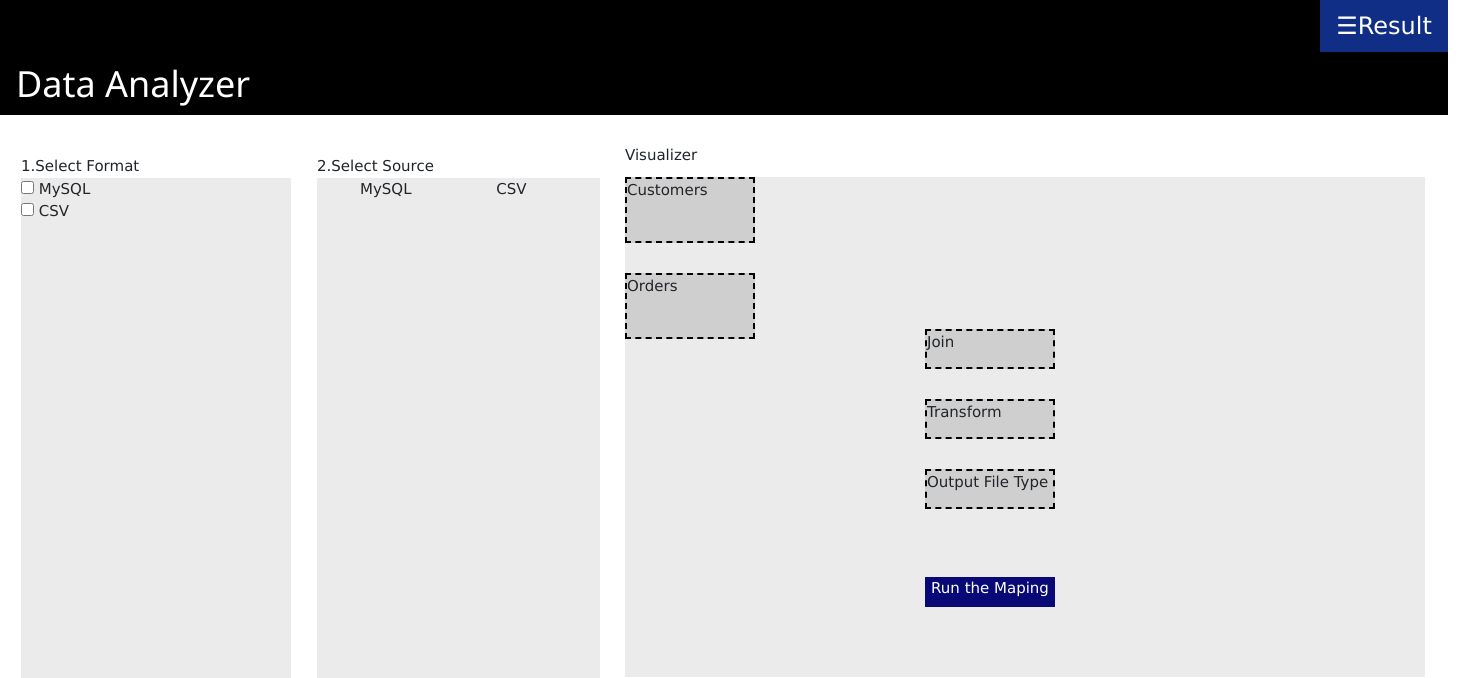
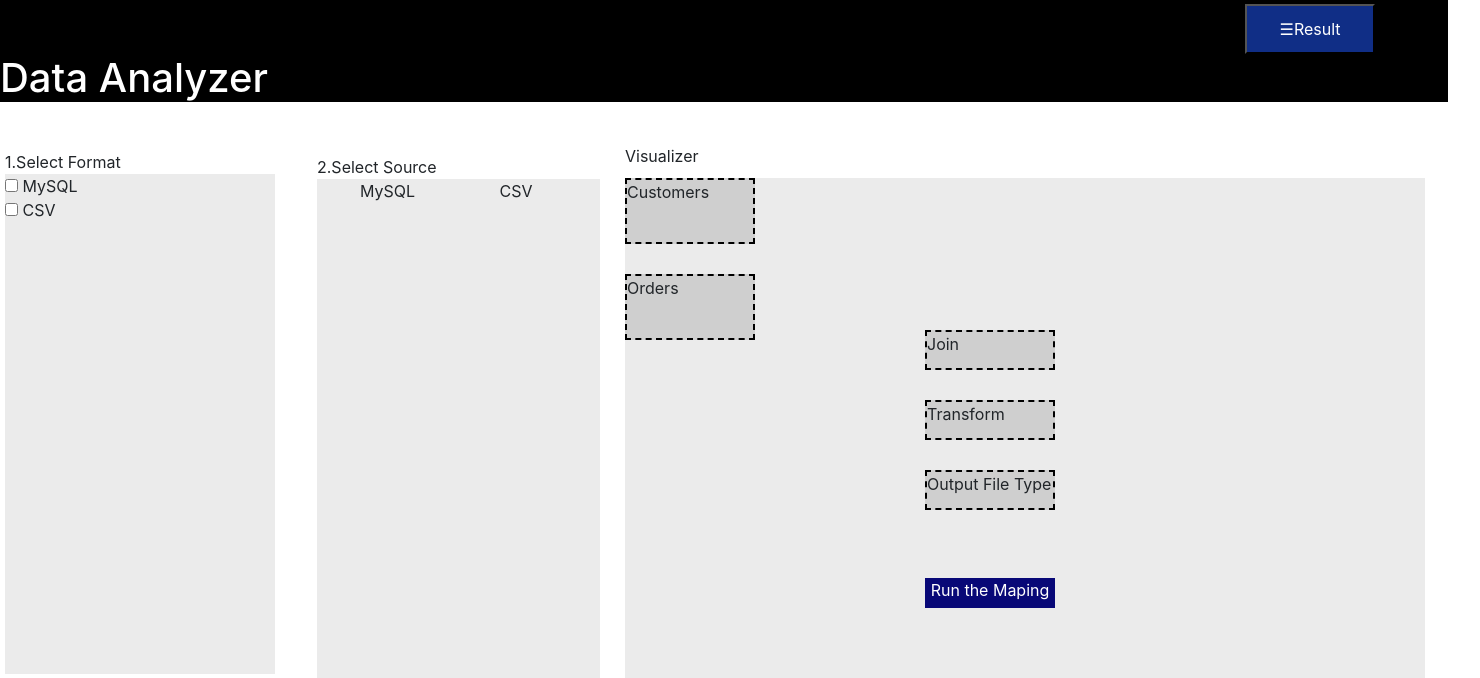
Before and after one commit to Syamgith/DataAnalyzer, a PHP site: page / in a window 1480 px wide. Shown: the top 678 px of the page. Run offline with PHP 8.4, Linux system fonts and the light colour scheme.

Commit message:
css edits

```diff
--- a/index.html
+++ b/index.html
@@ -7,7 +7,7 @@
     <title>Data Analyzer</title>
     <link rel="stylesheet" href="https://stackpath.bootstrapcdn.com/bootstrap/4.3.1/css/bootstrap.min.css" integrity="sha384-ggOyR0iXCbMQv3Xipma34MD+dH/1fQ784/j6cY/iJTQUOhcWr7x9JvoRxT2MZw1T" crossorigin="anonymous">
     <link rel="stylesheet" href="style.css">
-    <link rel="stylesheet" href="https://www.w3schools.com/w3css/4/w3.css">
+    <!-- <link rel="stylesheet" href="https://www.w3schools.com/w3css/4/w3.css"> -->
 </head>
 <body>
     <div class="container main">
--- a/style.css
+++ b/style.css
@@ -167,7 +167,10 @@ h2 {
 #newbutton {
     color: #fff!important;
     background-color: rgb(16, 46, 134)!important;
-    margin-top: 0px;
+    margin-top: 4px;
+    margin-left: 86%;
+    height: 50px;
+    width: 130px;
 }
 #rightMenu {
     height: 100%;
```
